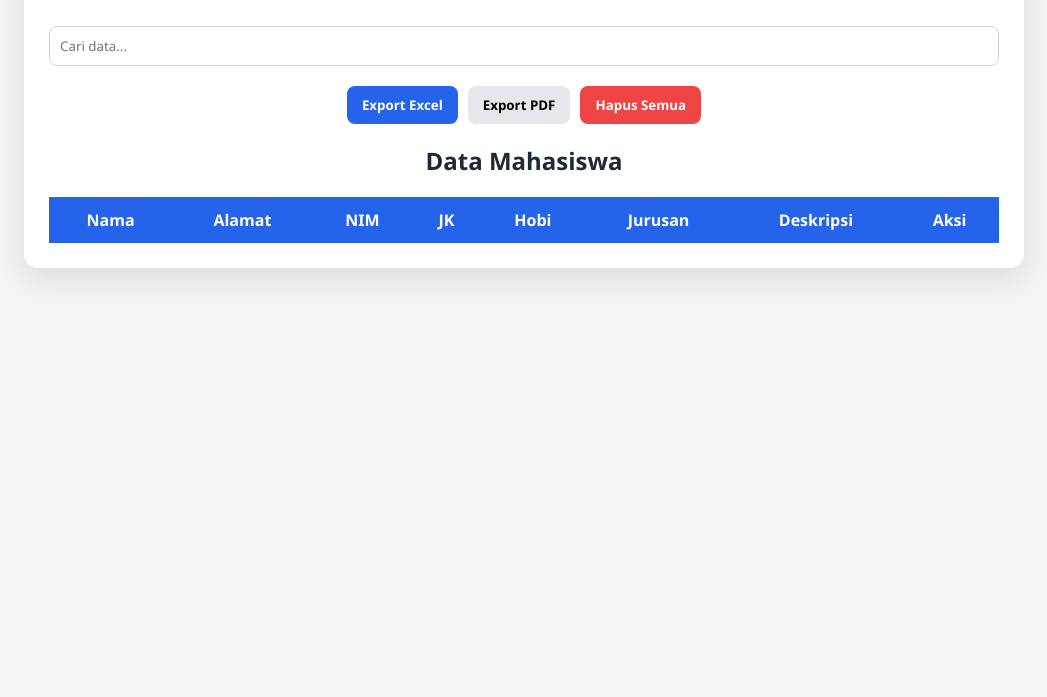
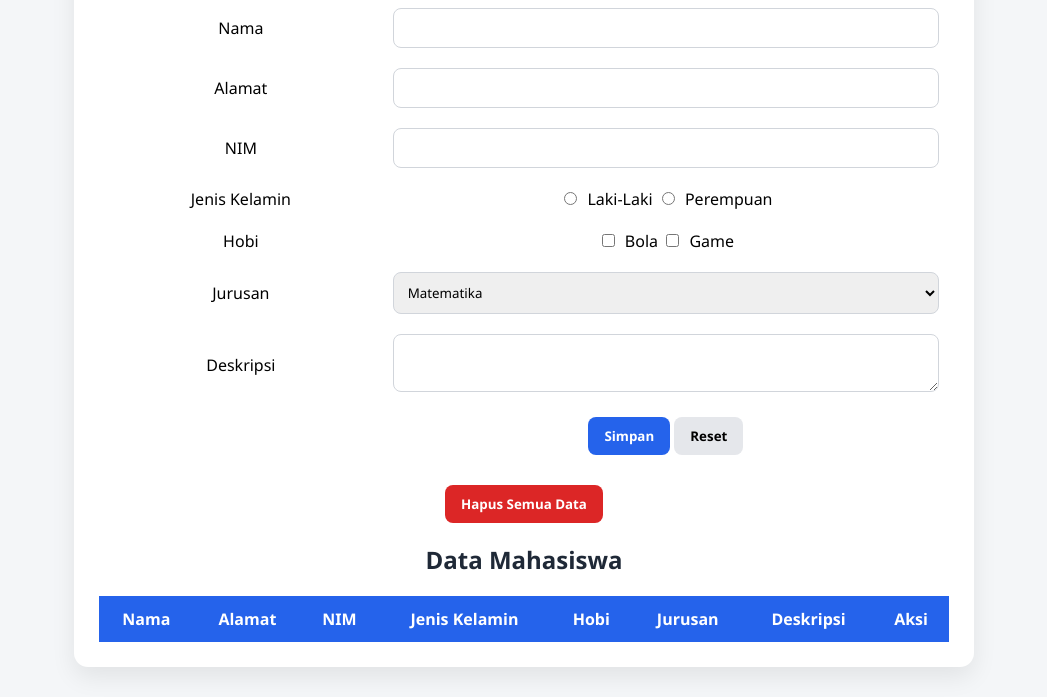
Before and after one commit to Hary376/form-mahasiswa, a plain HTML site: page index.html in a window 1280 px wide. Shown: the part 143-840 px from the top of the page, without its empty margins (116-1163 px from the left). Before the commit the page ends 800 px from the top, so only its background shows below. Drawn offline with Linux system fonts and the light colour scheme.

Commit message:
Update index.html

```diff
--- a/index.html
+++ b/index.html
@@ -6,56 +6,142 @@
 <title>Form Mahasiswa</title>
 
 <style>
-*{box-sizing:border-box;font-family:"Segoe UI",sans-serif}
-body{background:#f3f4f6;padding:30px}
+*{
+    box-sizing:border-box;
+    font-family: "Segoe UI", sans-serif;
+}
+
+body{
+    background:#f4f6f8;
+    margin:0;
+    padding:30px;
+}
+
+/* Judul */
+h1, h2{
+    text-align:center;
+    color:#1f2937;
+}
 
 /* Card */
 .container{
-max-width:1000px;margin:auto;background:#fff;padding:25px;
-border-radius:14px;box-shadow:0 10px 30px rgba(0,0,0,.1)
+    max-width:900px;
+    margin:auto;
+    background:white;
+    padding:25px;
+    border-radius:14px;
+    box-shadow:0 10px 25px rgba(0,0,0,0.08);
 }
 
-h1,h2{text-align:center;color:#1f2937}
-
 /* Form */
-.form-table td{padding:10px}
-input,textarea,select{
-width:100%;padding:10px;border-radius:8px;
-border:1px solid #d1d5db;transition:.3s
-}
-input:focus,textarea:focus,select:focus{border-color:#2563eb}
-
-/* Buttons */
-button{
-padding:10px 15px;border:none;border-radius:8px;
-cursor:pointer;font-weight:600;transition:.3s
-}
-.btn-primary{background:#2563eb;color:#fff}
-.btn-primary:hover{background:#1e40af;transform:translateY(-2px)}
-.btn-secondary{background:#e5e7eb}
-.btn-secondary:hover{background:#d1d5db}
-
-.btn-danger{background:#ef4444;color:white}
-.btn-danger:hover{background:#dc2626}
-
-.btn-edit{background:#10b981;color:white}
-.btn-edit:hover{background:#059669}
-
-/* Table */
-table{width:100%;border-collapse:collapse;margin-top:15px}
-th{background:#2563eb;color:white;padding:12px}
-td{padding:10px;text-align:center;border-bottom:1px solid #e5e7eb}
-tr:hover{background:#f9fafb}
-
-/* Search */
-.search-box{
-margin:20px 0;
-display:flex;gap:10px
+.form-table{
+    width:100%;
+    margin-top:20px;
 }
 
-/* Export */
-.export{
-display:flex;gap:10px;justify-content:center;margin-top:15px
+.form-table td{
+    padding:10px;
+    border:none;
+}
+
+.form-table input,
+.form-table textarea,
+.form-table select{
+    width:100%;
+    padding:10px;
+    border-radius:8px;
+    border:1px solid #d1d5db;
+    outline:none;
+}
+
+.form-table input:focus,
+.form-table textarea:focus,
+.form-table select:focus{
+    border-color:#2563eb;
+}
+
+/* Radio & checkbox */
+.form-table input[type="radio"],
+.form-table input[type="checkbox"]{
+    width:auto;
+    margin-right:6px;
+}
+
+/* Tombol */
+button{
+    padding:10px 16px;
+    border:none;
+    border-radius:8px;
+    cursor:pointer;
+    font-weight:600;
+}
+
+.btn-primary{
+    background:#2563eb;
+    color:white;
+}
+
+.btn-primary:hover{
+    background:#1e40af;
+}
+
+.btn-secondary{
+    background:#e5e7eb;
+}
+
+.btn-secondary:hover{
+    background:#d1d5db;
+}
+
+#btnHapusSemua{
+    background:#dc2626;
+    color:white;
+    margin-top:20px;
+}
+
+#btnHapusSemua:hover{
+    background:#b91c1c;
+}
+
+/* Tabel */
+table{
+    width:100%;
+    border-collapse:collapse;
+    margin-top:20px;
+}
+
+th{
+    background:#2563eb;
+    color:white;
+    padding:12px;
+}
+
+td{
+    padding:10px;
+    border-bottom:1px solid #e5e7eb;
+    text-align:center;
+}
+
+tr:hover{
+    background:#f9fafb;
+}
+
+/* Tombol hapus per baris */
+.btn-hapus{
+    background:#ef4444;
+    color:white;
+    padding:6px 10px;
+    border-radius:6px;
+}
+
+.btn-hapus:hover{
+    background:#dc2626;
+}
+
+/* Responsive */
+@media(max-width:768px){
+    body{padding:15px;}
+    th, td{font-size:14px;}
 }
 </style>
 </head>
@@ -66,9 +152,20 @@ display:flex;gap:10px;justify-content:center;margin-top:15px
 <h1>FORMULIR MAHASISWA</h1>
 
 <table class="form-table">
-<tr><td>Nama</td><td><input id="nama"></td></tr>
-<tr><td>Alamat</td><td><input id="alamat"></td></tr>
-<tr><td>NIM</td><td><input id="nim" type="number"></td></tr>
+<tr>
+<td>Nama</td>
+<td><input type="text" id="nama"></td>
+</tr>
+
+<tr>
+<td>Alamat</td>
+<td><input type="text" id="alamat"></td>
+</tr>
+
+<tr>
+<td>NIM</td>
+<td><input type="number" id="nim"></td>
+</tr>
 
 <tr>
 <td>Jenis Kelamin</td>
@@ -110,25 +207,23 @@ display:flex;gap:10px;justify-content:center;margin-top:15px
 </tr>
 </table>
 
-<!-- SEARCH -->
-<div class="search-box">
-<input placeholder="Cari data..." onkeyup="cari(this.value)">
-</div>
-
-<!-- EXPORT -->
-<div class="export">
-<button class="btn-primary" onclick="exportExcel()">Export Excel</button>
-<button class="btn-secondary" onclick="window.print()">Export PDF</button>
-<button class="btn-danger" onclick="hapusSemua()">Hapus Semua</button>
+<div style="text-align:center;">
+<button id="btnHapusSemua" onclick="hapusSemuaData()">Hapus Semua Data</button>
 </div>
 
 <h2>Data Mahasiswa</h2>
-<table id="tabel">
+
+<table id="tabelData">
 <thead>
 <tr>
-<th>Nama</th><th>Alamat</th><th>NIM</th>
-<th>JK</th><th>Hobi</th><th>Jurusan</th>
-<th>Deskripsi</th><th>Aksi</th>
+<th>Nama</th>
+<th>Alamat</th>
+<th>NIM</th>
+<th>Jenis Kelamin</th>
+<th>Hobi</th>
+<th>Jurusan</th>
+<th>Deskripsi</th>
+<th>Aksi</th>
 </tr>
 </thead>
 <tbody></tbody>
@@ -136,99 +231,69 @@ display:flex;gap:10px;justify-content:center;margin-top:15px
 </div>
 
 <script>
-let editIndex = null;
-
-window.onload = tampilkan;
+window.onload = tampilkanData;
 
 function simpan(){
-let data = JSON.parse(localStorage.getItem("mhs")) || [];
+    let nama = nama.value;
+    let alamat = alamat.value;
+    let nim = nim.value;
+    let jk = document.querySelector("input[name='jk']:checked")?.value || "";
+    let hobi = [...document.querySelectorAll("input[name='hobi']:checked")].map(h=>h.value).join(", ");
+    let jurusan = jurusan.value;
+    let deskripsi = deskripsi.value;
 
-let obj = {
-nama:nama.value,
-alamat:alamat.value,
-nim:nim.value,
-jk:document.querySelector("input[name=jk]:checked")?.value || "",
-hobi:[...document.querySelectorAll("input[name=hobi]:checked")].map(h=>h.value).join(", "),
-jurusan:jurusan.value,
-deskripsi:deskripsi.value
-};
+    if(!nama || !nim){
+        alert("Nama dan NIM wajib diisi!");
+        return;
+    }
 
-if(!obj.nama || !obj.nim) return alert("Nama & NIM wajib!");
+    let data = JSON.parse(localStorage.getItem("mahasiswa")) || [];
+    data.push({nama, alamat, nim, jk, hobi, jurusan, deskripsi});
+    localStorage.setItem("mahasiswa", JSON.stringify(data));
 
-if(editIndex!==null){
-data[editIndex]=obj;
-editIndex=null;
-}else data.push(obj);
-
-localStorage.setItem("mhs",JSON.stringify(data));
-tampilkan();resetForm();
+    tampilkanData();
+    resetForm();
 }
 
-function tampilkan(){
-let data = JSON.parse(localStorage.getItem("mhs")) || [];
-let tbody = document.querySelector("tbody");
-tbody.innerHTML="";
-data.forEach((m,i)=>{
-tbody.innerHTML+=`
-<tr>
-<td>${m.nama}</td><td>${m.alamat}</td><td>${m.nim}</td>
-<td>${m.jk}</td><td>${m.hobi}</td><td>${m.jurusan}</td>
-<td>${m.deskripsi}</td>
-<td>
-<button class="btn-edit" onclick="edit(${i})">Edit</button>
-<button class="btn-danger" onclick="hapus(${i})">Hapus</button>
-</td>
-</tr>`;
-});
-}
+function tampilkanData(){
+    let tbody = document.querySelector("#tabelData tbody");
+    tbody.innerHTML = "";
+    let data = JSON.parse(localStorage.getItem("mahasiswa")) || [];
 
-function edit(i){
-let d=JSON.parse(localStorage.getItem("mhs"))[i];
-nama.value=d.nama;alamat.value=d.alamat;nim.value=d.nim;
-jurusan.value=d.jurusan;deskripsi.value=d.deskripsi;
-document.querySelectorAll("input[name=jk]").forEach(r=>r.checked=r.value===d.jk);
-document.querySelectorAll("input[name=hobi]").forEach(c=>c.checked=d.hobi.includes(c.value));
-editIndex=i;
-}
-
-function hapus(i){
-let d=JSON.parse(localStorage.getItem("mhs"));
-if(confirm("Hapus data?")){
-d.splice(i,1);
-localStorage.setItem("mhs",JSON.stringify(d));
-tampilkan();
-}
-}
-
-function hapusSemua(){
-if(confirm("Hapus semua data?")){
-localStorage.removeItem("mhs");
-tampilkan();
-}
+    data.forEach((m,i)=>{
+        tbody.innerHTML += `
+        <tr>
+        <td>${m.nama}</td>
+        <td>${m.alamat}</td>
+        <td>${m.nim}</td>
+        <td>${m.jk}</td>
+        <td>${m.hobi}</td>
+        <td>${m.jurusan}</td>
+        <td>${m.deskripsi}</td>
+        <td><button class="btn-hapus" onclick="hapusData(${i})">Hapus</button></td>
+        </tr>`;
+    });
 }
 
 function resetForm(){
-document.querySelectorAll("input,textarea").forEach(i=>i.value="");
-document.querySelectorAll("input[type=radio],input[type=checkbox]").forEach(i=>i.checked=false);
-editIndex=null;
+    document.querySelectorAll("input, textarea").forEach(i=>i.value="");
+    document.querySelectorAll("input[type=radio], input[type=checkbox]").forEach(i=>i.checked=false);
 }
 
-/* SEARCH */
-function cari(k){
-k=k.toLowerCase();
-document.querySelectorAll("tbody tr").forEach(r=>{
-r.style.display=r.innerText.toLowerCase().includes(k)?"":"none";
-});
+function hapusData(i){
+    let data = JSON.parse(localStorage.getItem("mahasiswa")) || [];
+    if(confirm("Hapus data ini?")){
+        data.splice(i,1);
+        localStorage.setItem("mahasiswa", JSON.stringify(data));
+        tampilkanData();
+    }
 }
 
-/* EXPORT EXCEL */
-function exportExcel(){
-let table=document.getElementById("tabel").outerHTML;
-let blob=new Blob([table],{type:"application/vnd.ms-excel"});
-let a=document.createElement("a");
-a.href=URL.createObjectURL(blob);
-a.download="data_mahasiswa.xls";
-a.click();
+function hapusSemuaData(){
+    if(confirm("Hapus semua data?")){
+        localStorage.removeItem("mahasiswa");
+        tampilkanData();
+    }
 }
 </script>
 
```
